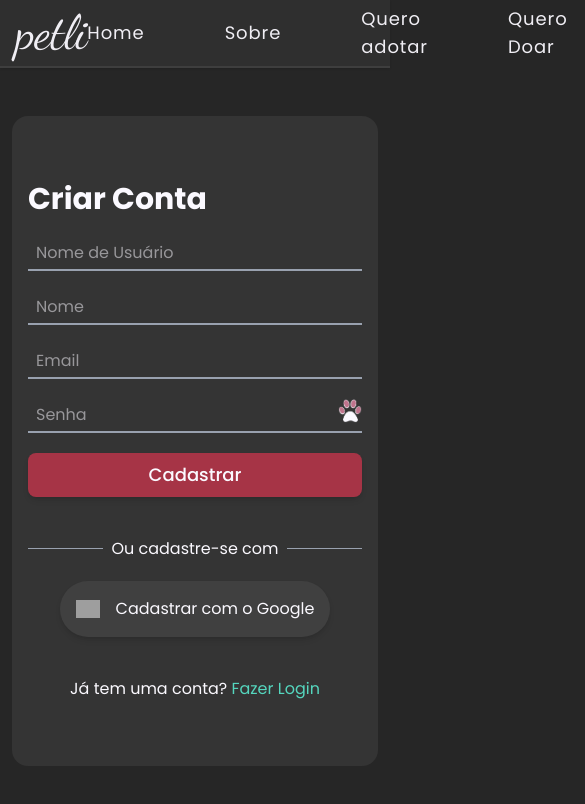
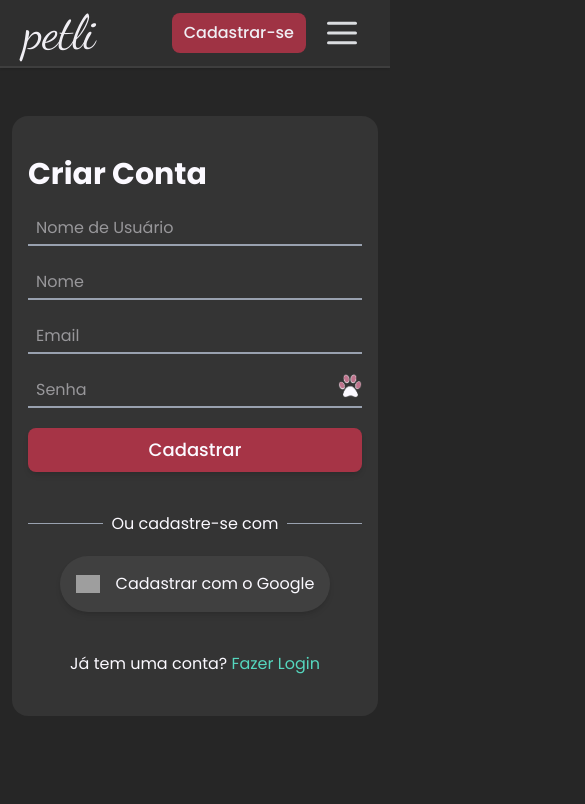
Before and after one commit to emersonjuunior/petli, a React (Vite) app: page /cadastro in a window 390 px wide. Shown: the top 804 px of the page, 585 px wide, since content can reach past the window. Built offline with nearby package versions, Linux system fonts and the light colour scheme; no server answers; grey boxes are pictures that could not be loaded.

Commit message:
Desenvolvimento e responsividade do Header

```diff
--- a/package.json
+++ b/package.json
@@ -18,6 +18,7 @@
     "react-dom": "^19.0.0",
     "react-helmet": "^6.1.0",
     "react-router-dom": "^7.4.0",
+    "styled-components": "^6.1.17",
     "tailwindcss": "^4.0.14"
   },
   "devDependencies": {
--- /dev/null
+++ b/src/components/BurgerMenu.tsx
@@ -0,0 +1,88 @@
+import styled from "styled-components";
+
+interface Props {
+  menu: boolean;
+  toggleMenu: () => void;
+}
+
+const BurgerMenu = ({ toggleMenu, menu }: Props) => {
+  return (
+    <StyledWrapper>
+      <label className="burger" htmlFor="burger">
+        <input
+          type="checkbox"
+          id="burger"
+          checked={menu}
+          onChange={toggleMenu}
+        />
+        <span className="bg-gray-200" />
+        <span className="bg-gray-200" />
+        <span className="bg-gray-200" />
+      </label>
+    </StyledWrapper>
+  );
+};
+
+const StyledWrapper = styled.div`
+  .burger {
+    position: relative;
+    width: 40px;
+    height: 30px;
+    background: transparent;
+    cursor: pointer;
+    display: block;
+    scale: 0.75;
+  }
+
+  .burger input {
+    display: none;
+  }
+
+  .burger span {
+    display: block;
+    position: absolute;
+    height: 4px;
+    width: 100%;
+    border-radius: 9px;
+    opacity: 1;
+    left: 0;
+    transform: rotate(0deg);
+    transition: 0.25s ease-in-out;
+  }
+
+  .burger span:nth-of-type(1) {
+    top: 0px;
+    transform-origin: left center;
+  }
+
+  .burger span:nth-of-type(2) {
+    top: 50%;
+    transform: translateY(-50%);
+    transform-origin: left center;
+  }
+
+  .burger span:nth-of-type(3) {
+    top: 100%;
+    transform-origin: left center;
+    transform: translateY(-100%);
+  }
+
+  .burger input:checked ~ span:nth-of-type(1) {
+    transform: rotate(45deg);
+    top: 0px;
+    left: 5px;
+  }
+
+  .burger input:checked ~ span:nth-of-type(2) {
+    width: 0%;
+    opacity: 0;
+  }
+
+  .burger input:checked ~ span:nth-of-type(3) {
+    transform: rotate(-45deg);
+    top: 28px;
+    left: 5px;
+  }
+`;
+
+export default BurgerMenu;
--- a/src/components/Header.tsx
+++ b/src/components/Header.tsx
@@ -1,18 +1,28 @@
 import { Link, NavLink } from "react-router-dom";
 import { useUserContext } from "../context/UserContext";
+import { useAuthentication } from "../hooks/useAuthentication";
+import { useState } from "react";
+import BurgerMenu from "./BurgerMenu";
+import Menu from "./Menu";
 
 const Header = () => {
-  const { user } = useUserContext();
+  const { user, userImage } = useUserContext();
+  const [menu, setMenu] = useState(false);
+  const { logout } = useAuthentication();
+
+  const toggleMenu = () => {
+    setMenu((prev) => !prev);
+  };
 
   return (
-    <header className="min-h-[50px] h-[8vh] bg-[#303030] opacity-95 mb-12 shadow-sm sticky top-0 z-50 border-b-[#404040] border-b-2">
+    <header className="min-h-[50px] h-[8vh] bg-[#303030] opacity-95 mb-12 shadow-sm sticky top-0 z-50 border-b-[#404040] border-b-2 px-2 md:px-4">
       <div className="w-full max-w-[1400px] mx-auto flex items-center justify-between h-full px-4">
         <div className="flex justify-center items-center">
           <Link to="/">
             <p className="font-serif text-5xl">petli</p>
           </Link>
         </div>
-        <nav>
+        <nav className="hidden lg:block whitespace-nowrap">
           <ul className="flex gap-20 justify-center items-center">
             <li>
               <NavLink
@@ -25,7 +35,7 @@ const Header = () => {
                   }`
                 }
               >
-                Home
+                Início
               </NavLink>
             </li>
             <li>
@@ -71,11 +81,11 @@ const Header = () => {
               </NavLink>
             </li>
             {user ? (
-              <li className="flex items-center justify-center">
+              <li className="flex items-center justify-center" onClick={logout}>
                 <img
-                  src="/no-user.png"
+                  src={userImage!}
                   alt="Foto de perfil do usuário"
-                  className="size-11"
+                  className="size-11 rounded-full"
                 />
               </li>
             ) : (
@@ -94,7 +104,20 @@ const Header = () => {
             )}
           </ul>
         </nav>
+        <div className="flex gap-4 items-center mr-1 lg:hidden">
+          {!user && (
+            <Link to="/cadastro">
+              <button className="px-3 py-2 font-medium bg-primaryRed rounded-lg hover:bg-rose-700 duration-200 cursor-pointer">
+                Cadastrar-se
+              </button>
+            </Link>
+          )}
+          <menu>
+            <BurgerMenu toggleMenu={toggleMenu} menu={menu} />
+          </menu>
+        </div>
       </div>
+      {menu && <Menu toggleMenu={toggleMenu} />}
     </header>
   );
 };
--- /dev/null
+++ b/src/components/Menu.tsx
@@ -0,0 +1,94 @@
+import { useUserContext } from "../context/UserContext";
+import { useAuthentication } from "../hooks/useAuthentication";
+import { NavLink, Link } from "react-router-dom";
+import { useRef, useEffect } from "react";
+
+interface Props {
+  toggleMenu: () => void;
+}
+
+const Menu = ({ toggleMenu }: Props) => {
+  const { user, userImage, displayName, username } = useUserContext();
+  const { logout } = useAuthentication();
+
+  const menuRef = useRef<HTMLDivElement>(null);
+
+  // permite fechar o modal se clicar em qualquer lugar fora da imagem
+  useEffect(() => {
+    const handleClickOutside = (event: MouseEvent) => {
+      if (menuRef.current && !menuRef.current.contains(event.target as Node)) {
+        toggleMenu();
+      }
+    };
+
+    document.addEventListener("mousedown", handleClickOutside);
+    return () => {
+      document.removeEventListener("mousedown", handleClickOutside);
+    };
+  }, [toggleMenu]);
+
+  return (
+    <nav
+      ref={menuRef}
+      className="absolute z-30 right-0 top-[8vh] min-h-[92vh] w-full max-w-[400px] bg-[#303030] border-[#404040] border-1 border-t-0 text-xl lg:hidden"
+    >
+      {user && (
+        <>
+          <div className="flex flex-col gap-3 w-full justify-center items-center pt-4 mb-4">
+            <img
+              src={userImage!}
+              alt={`Foto de Perfil do Usuário ${displayName}`}
+              className="size-13 rounded-full"
+            />
+            <p className="font-medium">Olá, {displayName}</p>
+          </div>
+          <hr className="text-[#474747] my-5" />
+          <ul className="flex flex-col items-center justify-center gap-5">
+            <li onClick={toggleMenu}>
+              <Link to={`/${username}`}>Meu Perfil</Link>
+            </li>
+            <li onClick={toggleMenu}>
+              <Link to={"/minhas-adocoes}"}>Minhas adoções</Link>
+            </li>
+            <li onClick={toggleMenu}>
+              <Link to={"/minhas-doacoes"}>Minhas doações</Link>
+            </li>
+          </ul>
+          <hr className="text-[#474747] mt-5" />
+        </>
+      )}
+      <ul className="mt-5 flex flex-col items-center justify-center gap-5">
+        <li onClick={toggleMenu}>
+          <NavLink to="/">Início</NavLink>
+        </li>
+        <li onClick={toggleMenu}>
+          <NavLink to="/sobre">Sobre</NavLink>
+        </li>
+        <li onClick={toggleMenu}>
+          <NavLink to="/quero-adotar">Quero adotar</NavLink>
+        </li>
+        <li onClick={toggleMenu}>
+          <NavLink to="/quero-doar">Quero doar</NavLink>
+        </li>
+      </ul>
+      {user && (
+        <>
+          <hr className="text-[#474747] my-5" />
+          <div className="w-full flex justify-center">
+            <button
+              onClick={() => {
+                logout();
+                toggleMenu();
+              }}
+              className="cursor-pointer"
+            >
+              Sair
+            </button>
+          </div>
+        </>
+      )}
+    </nav>
+  );
+};
+
+export default Menu;
--- a/src/context/UserContext.tsx
+++ b/src/context/UserContext.tsx
@@ -17,6 +17,8 @@ interface IUserContext {
   loading: boolean;
   displayName: string | null;
   setDisplayName: (name: string | null) => void;
+  userImage: string | null;
+  setUserImage: (name: string | null) => void;
   successMsg: string;
   setSuccessMsg: (msg: string) => void;
   successNotification: boolean;
@@ -31,6 +33,7 @@ export const UserProvider: React.FC<{ children: ReactNode }> = ({
   const [user, setUser] = useState<User | null>(null);
   const [username, setUsername] = useState<string | null>(null);
   const [displayName, setDisplayName] = useState<string | null>(null);
+  const [userImage, setUserImage] = useState<string | null>(null);
   const [loading, setLoading] = useState(true);
   const [successMsg, setSuccessMsg] = useState<string>("");
   const [successNotification, setSuccessNotification] =
@@ -51,6 +54,7 @@ export const UserProvider: React.FC<{ children: ReactNode }> = ({
 
   useEffect(() => {
     setDisplayName(user ? user.displayName : null);
+    setUserImage(user ? user.photoURL : null);
   }, [user]);
 
   const fetchUsername = async (uid: string) => {
@@ -86,6 +90,8 @@ export const UserProvider: React.FC<{ children: ReactNode }> = ({
         loading,
         displayName,
         setDisplayName,
+        userImage,
+        setUserImage,
         successMsg,
         setSuccessMsg,
         successNotification,
--- a/src/hooks/useAuthentication.ts
+++ b/src/hooks/useAuthentication.ts
@@ -41,6 +41,7 @@ export const useAuthentication = () => {
       );
       await updateProfile(user, {
         displayName: data.displayName,
+        photoURL: "/no-user.png",
       });
 
       // salva o usuário no banco de dados
--- a/src/pages/Register.tsx
+++ b/src/pages/Register.tsx
@@ -78,7 +78,7 @@ const Register = () => {
         />
       </Helmet>
       <main className="w-full px-3 sm:px-6 md:px-20 lg:px-6">
-        <div className="w-full max-w-6xl h-[650px] sm:h-[700px] mx-auto flex">
+        <div className="w-full max-w-6xl md:h-[650px] sm:h-[700px] mx-auto flex">
           <section className="hidden lg:block flex-1 bg-accentBlue rounded-tl-2xl rounded-bl-2xl relative">
             <div className="flex flex-col items-center justify-center h-full py-4 px-5 text-stone-900">
               <h2 className="font-medium text-2xl text-center mb-2">
@@ -96,7 +96,7 @@ const Register = () => {
             </div>
             <div className="bg-accentBlue absolute w-[200px] h-full right-[-200px] top-0"></div>
           </section>
-          <section className="flex-[1.4] bg-bgGray rounded-2xl z-10">
+          <section className="flex-[1.4] bg-bgGray rounded-2xl z-10 py-10 md:py-0">
             <div className="w-full h-full max-w-lg md:max-w-xl lg:max-w-md px-4 mx-auto flex flex-col items-center justify-center">
               <form
                 onSubmit={handleRegister}
```
Also changed, not shown: src/components/PetCard.tsx (+5 -5 lines), 1 other file (tests, documents, lock files or other folders).
